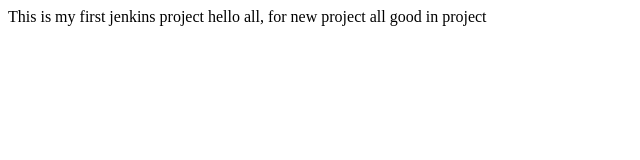
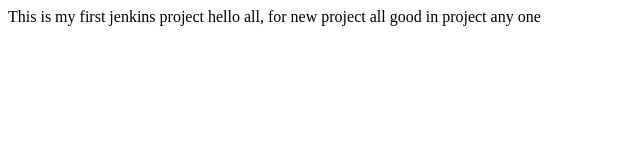
Before and after one commit to nitinraj-saini/project1, a plain HTML site: page index.html in a window 1280 px wide. Shown: the full height of the page, 0-640 px from the left. Drawn offline with Linux system fonts and the light colour scheme.

Commit message:
commit by nrs

```diff
--- a/index.html
+++ b/index.html
@@ -4,5 +4,6 @@ This is my first jenkins project
 
 hello all, for new project
 all good in project
+any one
 </body>
 </html>
```
